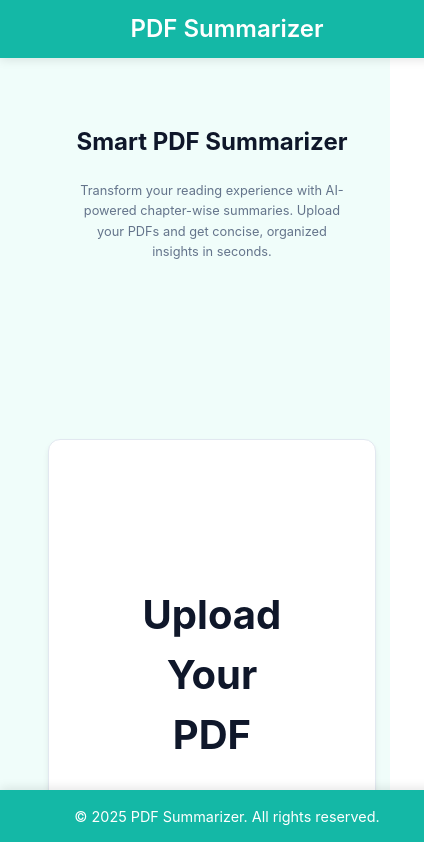
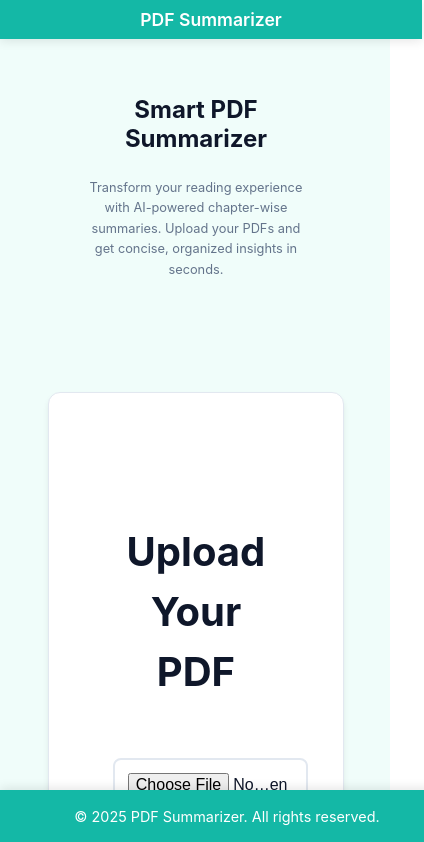
Before and after one commit to lord-rudra0/Python_Project_1, a React (Vite) app in the folder frontend/: page / in a window 390 px wide. Shown: the top 842 px of the page, 424 px wide, since content can reach past the window. Built offline with nearby package versions, Linux system fonts and the light colour scheme.

Commit message:
margin fixed

```diff
--- a/frontend/src/component/App.css
+++ b/frontend/src/component/App.css
@@ -71,7 +71,7 @@ body {
 }
 
 .home-content {
-    padding: 4rem 1rem;
+    padding: 2rem 1rem;
     text-align: center;
     animation: fadeIn 1s ease-out;
 }
--- a/frontend/src/component/Body/ReadFile.css
+++ b/frontend/src/component/Body/ReadFile.css
@@ -1,7 +1,7 @@
 .chapter-container {
     max-width: 1000px;
-    margin: 4rem auto;
-    padding: 3rem;
+    margin: 2rem auto;
+    padding: 2rem;
     background: var(--card-bg);
     border-radius: 12px;
     box-shadow: 0 4px 6px -1px rgba(0, 0, 0, 0.1);
--- a/frontend/src/component/Navbar/Navbar.css
+++ b/frontend/src/component/Navbar/Navbar.css
@@ -12,6 +12,13 @@
     justify-content: center;
     align-items: center;
     box-shadow: 0 2px 10px rgba(0, 0, 0, 0.1);
+    transition: all 0.3s ease;
+}
+
+.navbar.scrolled {
+    padding: 0.8rem 2rem;
+    background-color: rgba(20, 184, 166, 0.95);
+    backdrop-filter: blur(10px);
 }
 
 .navbar-content {
@@ -19,6 +26,8 @@
     max-width: 1400px;
     display: flex;
     justify-content: center;
+    align-items: center;
+    transition: all 0.3s ease;
 }
 
 .navbar h1 {
@@ -26,4 +35,83 @@
     font-size: 1.5rem;
     font-weight: 600;
     text-align: center;
+    position: relative;
+    transition: all 0.3s ease;
 }
+
+.navbar h1::after {
+    content: '';
+    position: absolute;
+    bottom: -5px;
+    left: 50%;
+    transform: translateX(-50%);
+    width: 0;
+    height: 2px;
+    background-color: white;
+    transition: width 0.3s ease;
+}
+
+.navbar h1:hover::after {
+    width: 100%;
+}
+
+/* Animation for navbar entry */
+@keyframes navbarSlideIn {
+    0% {
+        transform: translateY(-100%);
+        opacity: 0;
+    }
+    100% {
+        transform: translateY(0);
+        opacity: 1;
+    }
+}
+
+/* Animation for navbar title */
+@keyframes titleFadeIn {
+    0% {
+        opacity: 0;
+        transform: translateX(-20px);
+    }
+    100% {
+        opacity: 1;
+        transform: translateX(0);
+    }
+}
+
+.navbar {
+    animation: navbarSlideIn 0.8s cubic-bezier(0.23, 1, 0.32, 1) forwards;
+}
+
+.navbar h1 {
+    animation: titleFadeIn 1s ease-out 0.3s both;
+}
+
+/* Responsive Styles */
+@media (max-width: 768px) {
+    .navbar {
+        padding: 0.8rem 1rem;
+    }
+
+    .navbar h1 {
+        font-size: 1.3rem;
+    }
+
+    .navbar.scrolled {
+        padding: 0.6rem 1rem;
+    }
+}
+
+@media (max-width: 480px) {
+    .navbar {
+        padding: 0.6rem 1rem;
+    }
+
+    .navbar h1 {
+        font-size: 1.1rem;
+    }
+
+    .navbar.scrolled {
+        padding: 0.5rem 1rem;
+    }
+}
--- a/frontend/src/component/Navbar/navbar.jsx
+++ b/frontend/src/component/Navbar/navbar.jsx
@@ -1,11 +1,26 @@
-import React from "react";
+import React, { useEffect, useState } from "react";
 import { motion } from "framer-motion";
 import './Navbar.css';
 
 function Navbar() {
+    const [scrolled, setScrolled] = useState(false);
+
+    useEffect(() => {
+        const handleScroll = () => {
+            if (window.scrollY > 50) {
+                setScrolled(true);
+            } else {
+                setScrolled(false);
+            }
+        };
+
+        window.addEventListener('scroll', handleScroll);
+        return () => window.removeEventListener('scroll', handleScroll);
+    }, []);
+
     return (
         <motion.nav
-            className="navbar"
+            className={`navbar ${scrolled ? 'scrolled' : ''}`}
             initial={{ y: -100 }}
             animate={{ y: 0 }}
             transition={{ type: "spring", stiffness: 100, damping: 15 }}
```
